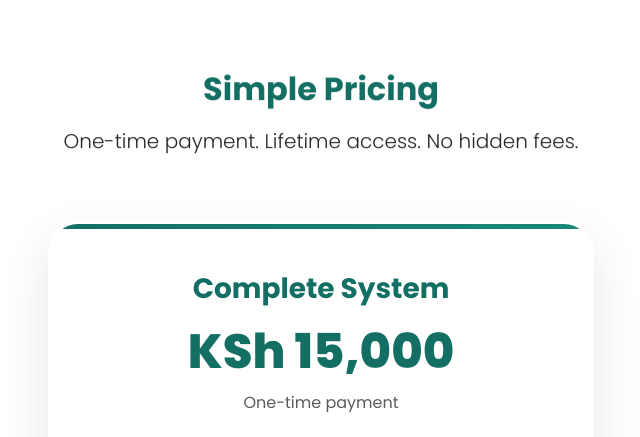
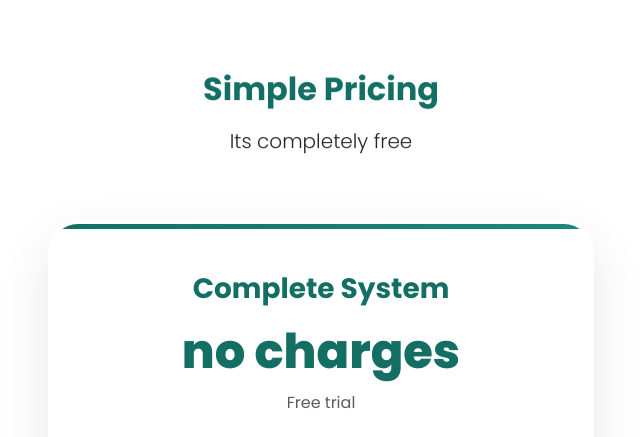
Before and after one commit to steve-kings/makazi-manager-website, a plain HTML site: page index.html in a window 1280 px wide. Shown: the part 2300-2737 px from the top of the page, without its empty margins (319-959 px from the left). Drawn offline with nearby package versions, Linux system fonts and the light colour scheme.

Commit message:
picing update

```diff
--- a/index.html
+++ b/index.html
@@ -180,15 +180,15 @@
             <div class="row justify-content-center mb-5">
                 <div class="col-lg-8 text-center">
                     <h2 class="animate-on-scroll" style="color: var(--primary-color); font-weight: 700; margin-bottom: 1rem;">Simple Pricing</h2>
-                    <p class="lead animate-on-scroll">One-time payment. Lifetime access. No hidden fees.</p>
+                    <p class="lead animate-on-scroll">Its completely free</p>
                 </div>
             </div>
             <div class="row justify-content-center">
                 <div class="col-lg-6 col-md-8">
                     <div class="pricing-card animate-on-scroll text-center">
                         <h3 style="color: var(--primary-color); font-weight: 700;">Complete System</h3>
-                        <div class="price">KSh 15,000</div>
-                        <p class="text-muted mb-4">One-time payment</p>
+                        <div class="price">no charges</div>
+                        <p class="text-muted mb-4">Free trial</p>
                         <ul class="list-unstyled mb-4">
                             <li class="mb-2"><i class="fas fa-check text-success me-2"></i>Multi-tenant architecture</li>
                             <li class="mb-2"><i class="fas fa-check text-success me-2"></i>Automatic rent calculations</li>
@@ -203,7 +203,7 @@
                             <li class="mb-2"><i class="fas fa-check text-success me-2"></i>Lifetime updates</li>
                             <li class="mb-2"><i class="fas fa-check text-success me-2"></i>Technical support</li>
                         </ul>
-                        <a href="https://wa.me/254788419041?text=Hi, I'm interested in purchasing Makazi Manager for KSh 8,000" class="btn btn-primary-custom w-100">Get Started Now</a>
+                        <a href="https://wa.me/254788419041?text=Hi, I'm interested in purchasing Makazi Manager" class="btn btn-primary-custom w-100">Get Started Now</a>
                     </div>
                 </div>
             </div>
```
